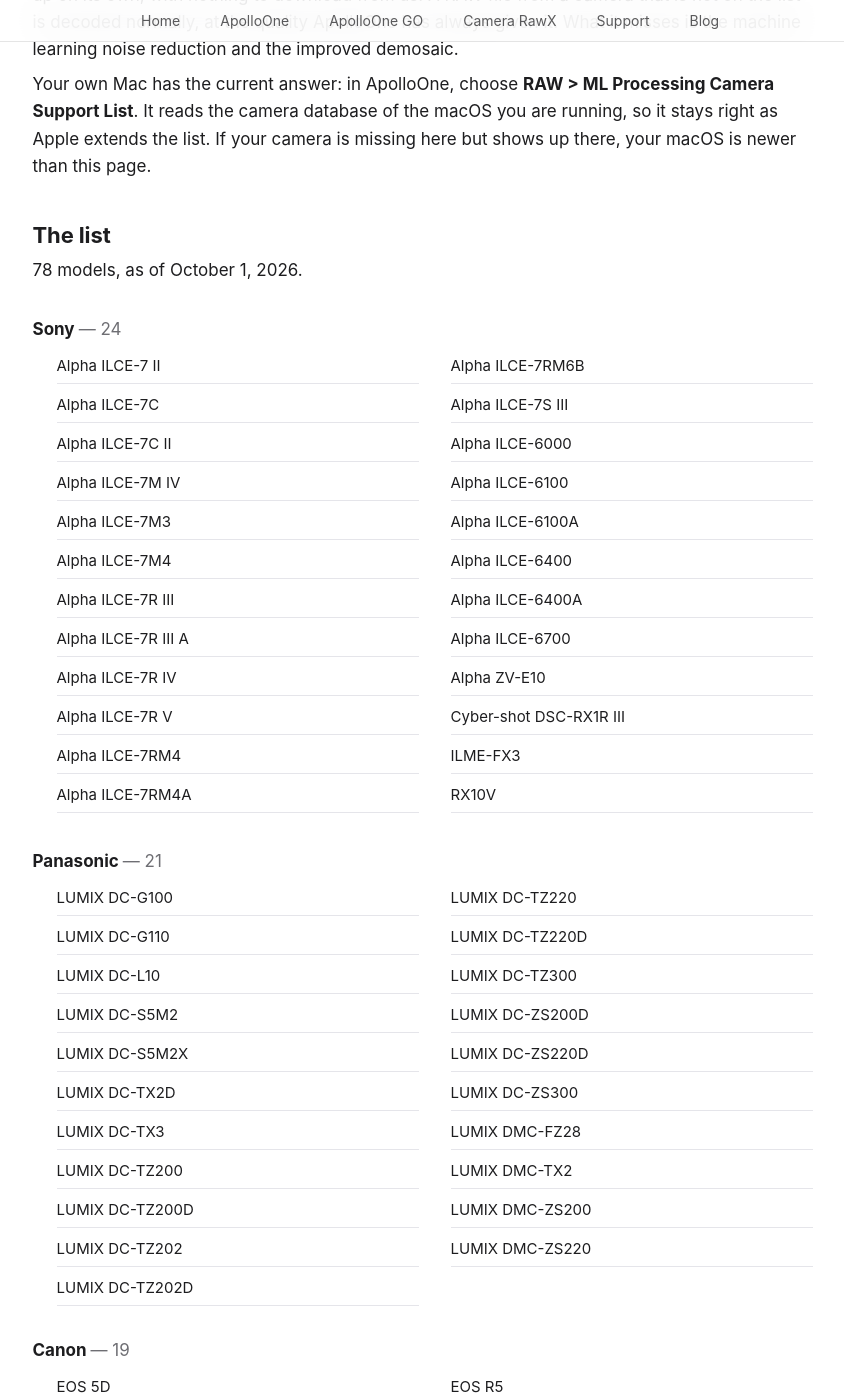
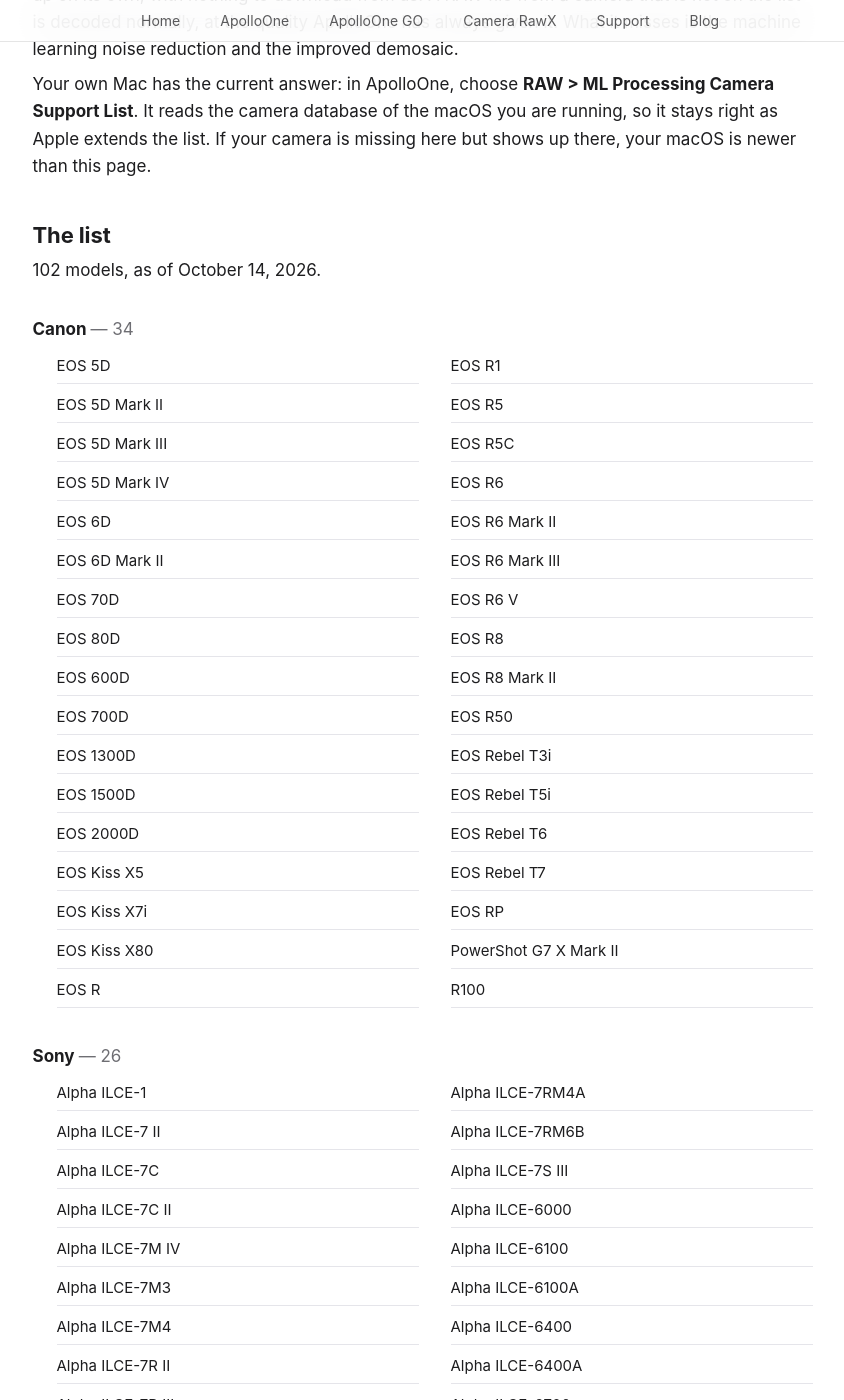
Before and after one commit to anogeissus/anogeissus.com, a Jekyll site: the page apolloone-ml-cameras.html, which Jekyll copies as it is, in a window 1280 px wide and 1400 px high, scrolled down 247 px. Shown: the whole window, without its empty margins (210-1054 px from the left). Built offline with Jekyll 4.4.1, drawn with Linux system fonts in a browser that asks for light colours; some web fonts are replaced; some of the changed text lies outside the part shown.

Commit message:
ML Processing cameras: 78 -> 102 models from Apple's expanded RAW v9 list (Albert msg 35351 "update the web page apolloone-ml-cameras.html and push it"). 24 added, none removed: Canon 34 (70D, 80D, 600D, 700D, 1300D, Kiss X5/X7i/X80, R6 Mark III, R6 V, R8 Mark II, Rebel T3i/T5i/T6, PowerShot G7 X Mark II), Sony 26 (ILCE-1, ILCE-7R II), Nikon 8 (Z 7 2, Z5IIC, Z6), Fujifilm 4 (X-T3, X-T4), Leica 3 (Q3, Q3 43). Brands by count, stamp "as of October 14, 2026", meta description; apolloone.html ML Processing count; sitemap lastmod 2026-10-14.

```diff
--- a/apolloone-ml-cameras.html
+++ b/apolloone-ml-cameras.html
@@ -4,7 +4,7 @@
     <meta charset="UTF-8">
     <meta name="viewport" content="width=device-width, initial-scale=1.0">
     <title>Cameras Supported by ML Processing | Anogeissus</title>
-    <meta name="description" content="The camera models Apple's machine learning RAW decoder covers, which ApolloOne uses for ML Processing. 78 models today, and more arrive with macOS updates.">
+    <meta name="description" content="The camera models Apple's machine learning RAW decoder covers, which ApolloOne uses for ML Processing. 102 models today, and more arrive with macOS updates.">
     <link rel="icon" type="image/png" href="https://anogeissus.com/images/apolloone-icon.png">
     <link rel="apple-touch-icon" href="https://anogeissus.com/images/apolloone-icon.png">
 
@@ -117,17 +117,59 @@
         <p>Your own Mac has the current answer: in ApolloOne, choose <strong>RAW &gt; ML Processing Camera Support List</strong>. It reads the camera database of the macOS you are running, so it stays right as Apple extends the list. If your camera is missing here but shows up there, your macOS is newer than this page.</p>
 
         <h2>The list</h2>
-        <p class="cam-stamp">78 models, as of October 1, 2026.</p>
+        <p class="cam-stamp">102 models, as of October 14, 2026.</p>
 
         <div class="cam-brand">
-            <h3>Sony <span class="count">— 24</span></h3>
+            <h3>Canon <span class="count">— 34</span></h3>
             <ul class="cam-list">
+                <li>EOS 5D</li>
+                <li>EOS 5D Mark II</li>
+                <li>EOS 5D Mark III</li>
+                <li>EOS 5D Mark IV</li>
+                <li>EOS 6D</li>
+                <li>EOS 6D Mark II</li>
+                <li>EOS 70D</li>
+                <li>EOS 80D</li>
+                <li>EOS 600D</li>
+                <li>EOS 700D</li>
+                <li>EOS 1300D</li>
+                <li>EOS 1500D</li>
+                <li>EOS 2000D</li>
+                <li>EOS Kiss X5</li>
+                <li>EOS Kiss X7i</li>
+                <li>EOS Kiss X80</li>
+                <li>EOS R</li>
+                <li>EOS R1</li>
+                <li>EOS R5</li>
+                <li>EOS R5C</li>
+                <li>EOS R6</li>
+                <li>EOS R6 Mark II</li>
+                <li>EOS R6 Mark III</li>
+                <li>EOS R6 V</li>
+                <li>EOS R8</li>
+                <li>EOS R8 Mark II</li>
+                <li>EOS R50</li>
+                <li>EOS Rebel T3i</li>
+                <li>EOS Rebel T5i</li>
+                <li>EOS Rebel T6</li>
+                <li>EOS Rebel T7</li>
+                <li>EOS RP</li>
+                <li>PowerShot G7 X Mark II</li>
+                <li>R100</li>
+            </ul>
+        </div>
+
+        <div class="cam-brand">
+            <h3>Sony <span class="count">— 26</span></h3>
+            <ul class="cam-list">
+                <li>Alpha ILCE-1</li>
                 <li>Alpha ILCE-7 II</li>
                 <li>Alpha ILCE-7C</li>
                 <li>Alpha ILCE-7C II</li>
                 <li>Alpha ILCE-7M IV</li>
                 <li>Alpha ILCE-7M3</li>
                 <li>Alpha ILCE-7M4</li>
+                <li>Alpha ILCE-7R II</li>
                 <li>Alpha ILCE-7R III</li>
                 <li>Alpha ILCE-7R III A</li>
                 <li>Alpha ILCE-7R IV</li>
@@ -177,38 +219,35 @@
         </div>
 
         <div class="cam-brand">
-            <h3>Canon <span class="count">— 19</span></h3>
+            <h3>Nikon <span class="count">— 8</span></h3>
             <ul class="cam-list">
-                <li>EOS 5D</li>
-                <li>EOS 5D Mark II</li>
-                <li>EOS 5D Mark III</li>
-                <li>EOS 5D Mark IV</li>
-                <li>EOS 6D</li>
-                <li>EOS 6D Mark II</li>
-                <li>EOS 1500D</li>
-                <li>EOS 2000D</li>
-                <li>EOS R</li>
-                <li>EOS R1</li>
-                <li>EOS R5</li>
-                <li>EOS R5C</li>
-                <li>EOS R6</li>
-                <li>EOS R6 Mark II</li>
-                <li>EOS R8</li>
-                <li>EOS R50</li>
-                <li>EOS Rebel T7</li>
-                <li>EOS RP</li>
-                <li>R100</li>
+                <li>D750</li>
+                <li>D850</li>
+                <li>Z 6 2</li>
+                <li>Z 7 2</li>
+                <li>Z fc</li>
+                <li>Z5IIC</li>
+                <li>Z6</li>
+                <li>Z50</li>
             </ul>
         </div>
 
         <div class="cam-brand">
-            <h3>Nikon <span class="count">— 5</span></h3>
+            <h3>Fujifilm <span class="count">— 4</span></h3>
             <ul class="cam-list">
-                <li>D750</li>
-                <li>D850</li>
-                <li>Z 6 2</li>
-                <li>Z fc</li>
-                <li>Z50</li>
+                <li>X-T3</li>
+                <li>X-T4</li>
+                <li>X-T5</li>
+                <li>X-T50</li>
+            </ul>
+        </div>
+
+        <div class="cam-brand">
+            <h3>Leica <span class="count">— 3</span></h3>
+            <ul class="cam-list">
+                <li>D-Lux 8</li>
+                <li>Q3</li>
+                <li>Q3 43</li>
             </ul>
         </div>
 
@@ -222,25 +261,10 @@
         </div>
 
         <div class="cam-brand">
-            <h3>Fujifilm <span class="count">— 2</span></h3>
-            <ul class="cam-list">
-                <li>X-T5</li>
-                <li>X-T50</li>
-            </ul>
-        </div>
-
-        <div class="cam-brand">
             <h3>Pentax <span class="count">— 2</span></h3>
             <ul class="cam-list">
                 <li>KF</li>
                 <li>KP</li>
-            </ul>
-        </div>
-
-        <div class="cam-brand">
-            <h3>Leica <span class="count">— 1</span></h3>
-            <ul class="cam-list">
-                <li>D-Lux 8</li>
             </ul>
         </div>
 
--- a/apolloone.html
+++ b/apolloone.html
@@ -108,7 +108,7 @@
 <section class="feature feature-stacked">
     <div class="feature-text">
         <h2>ML Processing</h2>
-        <p>Apple's machine learning RAW decoder brings <strong>machine learning noise reduction</strong> and a better demosaic to every supported camera, on screen and in every export. Fujifilm X-Trans files improve the most. It covers <strong>78 camera models</strong> today, and macOS updates add more. Requires macOS 27 or later.</p>
+        <p>Apple's machine learning RAW decoder brings <strong>machine learning noise reduction</strong> and a better demosaic to every supported camera, on screen and in every export. Fujifilm X-Trans files improve the most. It covers <strong>102 camera models</strong> today, and macOS updates add more. Requires macOS 27 or later.</p>
         <p><a href="apolloone-ml-cameras.html">Cameras Supported by ML Processing</a>. Below: the standard decode on the left, the ML-processed export on the right, both at 200%.</p>
     </div>
     <div class="feature-image">
--- a/sitemap.xml
+++ b/sitemap.xml
@@ -40,7 +40,7 @@
   </url>
   <url>
     <loc>https://anogeissus.com/apolloone-ml-cameras.html</loc>
-    <lastmod>2026-10-01</lastmod>
+    <lastmod>2026-10-14</lastmod>
     <changefreq>monthly</changefreq>
     <priority>0.7</priority>
   </url>
```
